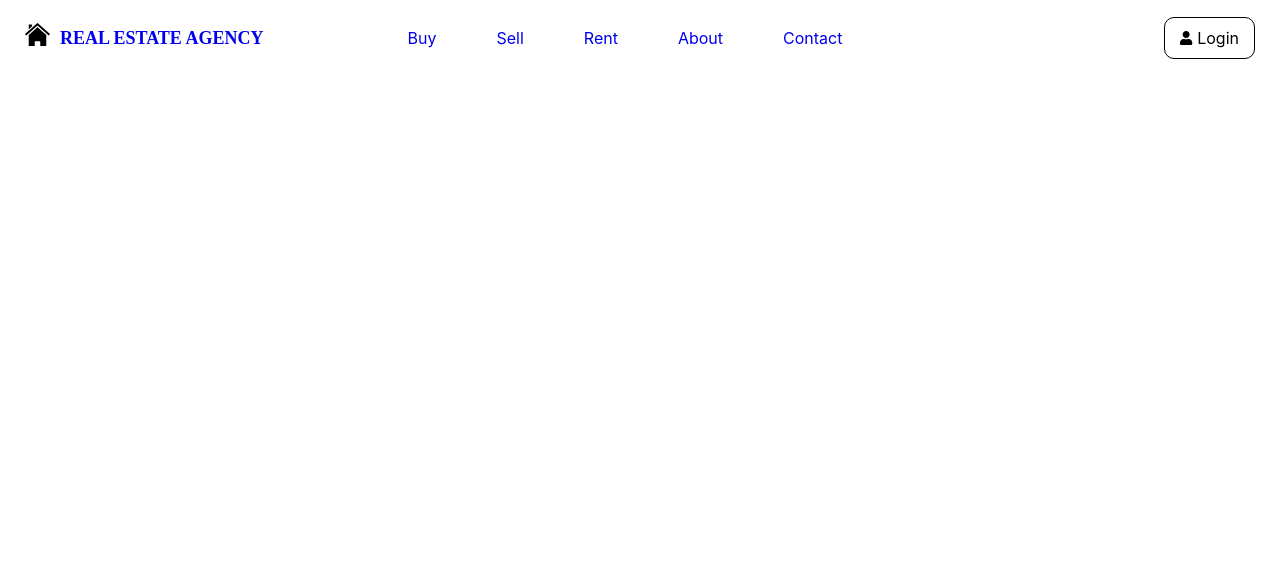
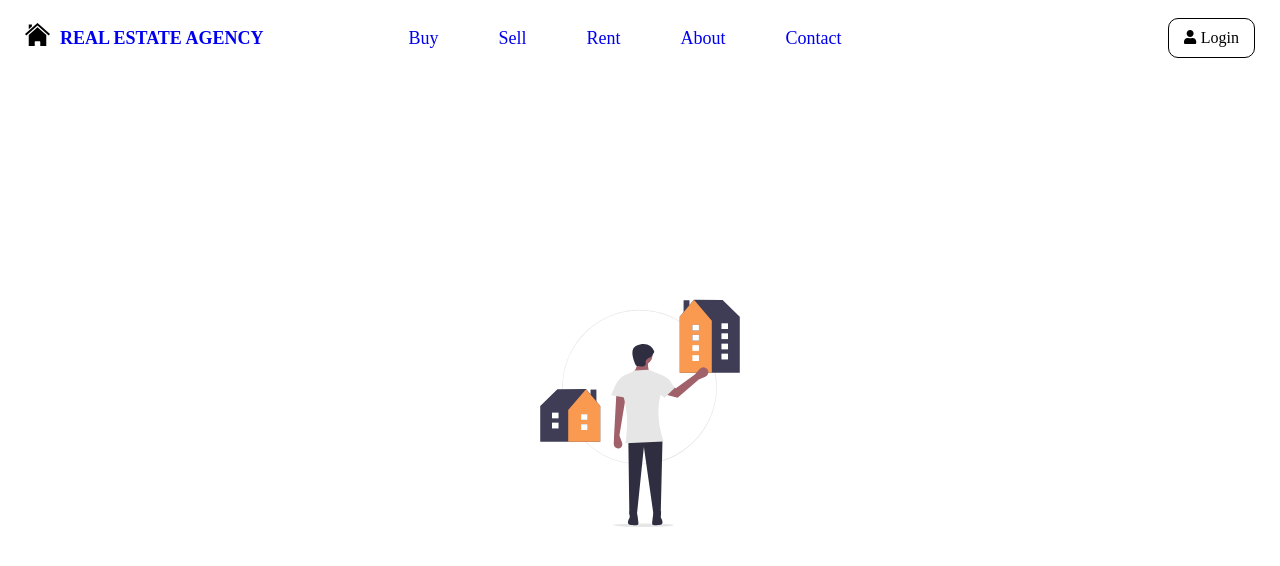
Before and after one commit to jacobhtkh/estate-agency-example, a React (Create React App) app: page / in a window 1280 px wide. Shown: the top 566 px of the page. Built offline with nearby package versions, Linux system fonts and the light colour scheme.

Commit message:
Added avenir font to all parts of the header and adjusted sizes, also added svg house image to background

```diff
--- a/src/App.js
+++ b/src/App.js
@@ -13,7 +13,7 @@ function App() {
     <div>
       <Header />
       <Switch>
-        <Suspense fallback={Spinner}>
+        <Suspense fallback={<Spinner />}>
           <Route exact path='/' component={LandingPage} />
         </Suspense>
       </Switch>
--- a/src/components/header/header.styles.jsx
+++ b/src/components/header/header.styles.jsx
@@ -6,6 +6,7 @@ export const HeaderContainer = styled.div`
   width: 100%;
   display: flex;
   justify-content: space-between;
+  margin-bottom: 25px;
   position: sticky;
 `;
 
@@ -48,6 +49,8 @@ export const OptionLink = styled(Link)`
   padding: 10px 15px;
   position: relative;
   text-decoration: none;
+  font-family: 'avenir';
+  font-size: 18px;
   margin-right: 30px;
   top: 3px;
   cursor: pointer;
@@ -72,6 +75,8 @@ export const LoginLink = styled(Link)`
   padding: 10px 15px;
   position: relative;
   text-decoration: none;
+  font-family: 'avenir';
+  font-size: 16px;
   top: 3px;
   cursor: pointer;
   :visited {
--- a/src/pages/landing-page/landing-page.component.jsx
+++ b/src/pages/landing-page/landing-page.component.jsx
@@ -1,7 +1,19 @@
 import React from 'react';
+import {
+  LandingPageContainer,
+  LandingPageImageContainer,
+} from './landing-page.styles';
+
+import { ReactComponent as LandingPageImage } from '../../assets/undraw_select_house.svg';
 
 const LandingPage = (props) => {
-  return <div>{/* <h1>New Functional Component</h1> */}</div>;
+  return (
+    <LandingPageContainer>
+      <LandingPageImageContainer>
+        <LandingPageImage />
+      </LandingPageImageContainer>
+    </LandingPageContainer>
+  );
 };
 
 export default LandingPage;
--- a/src/pages/landing-page/landing-page.styles.jsx
+++ b/src/pages/landing-page/landing-page.styles.jsx
@@ -0,0 +1,14 @@
+import styled from 'styled-components';
+
+export const LandingPageContainer = styled.div`
+  display: flex;
+  flex-direction: column;
+  align-items: center;
+  justify-content: start;
+`;
+
+export const LandingPageImageContainer = styled.div`
+  width: 200px;
+  height: 200px;
+  display: flex;
+`;
```
Also changed, not shown: src/assets/undraw_select_house.svg (added).
